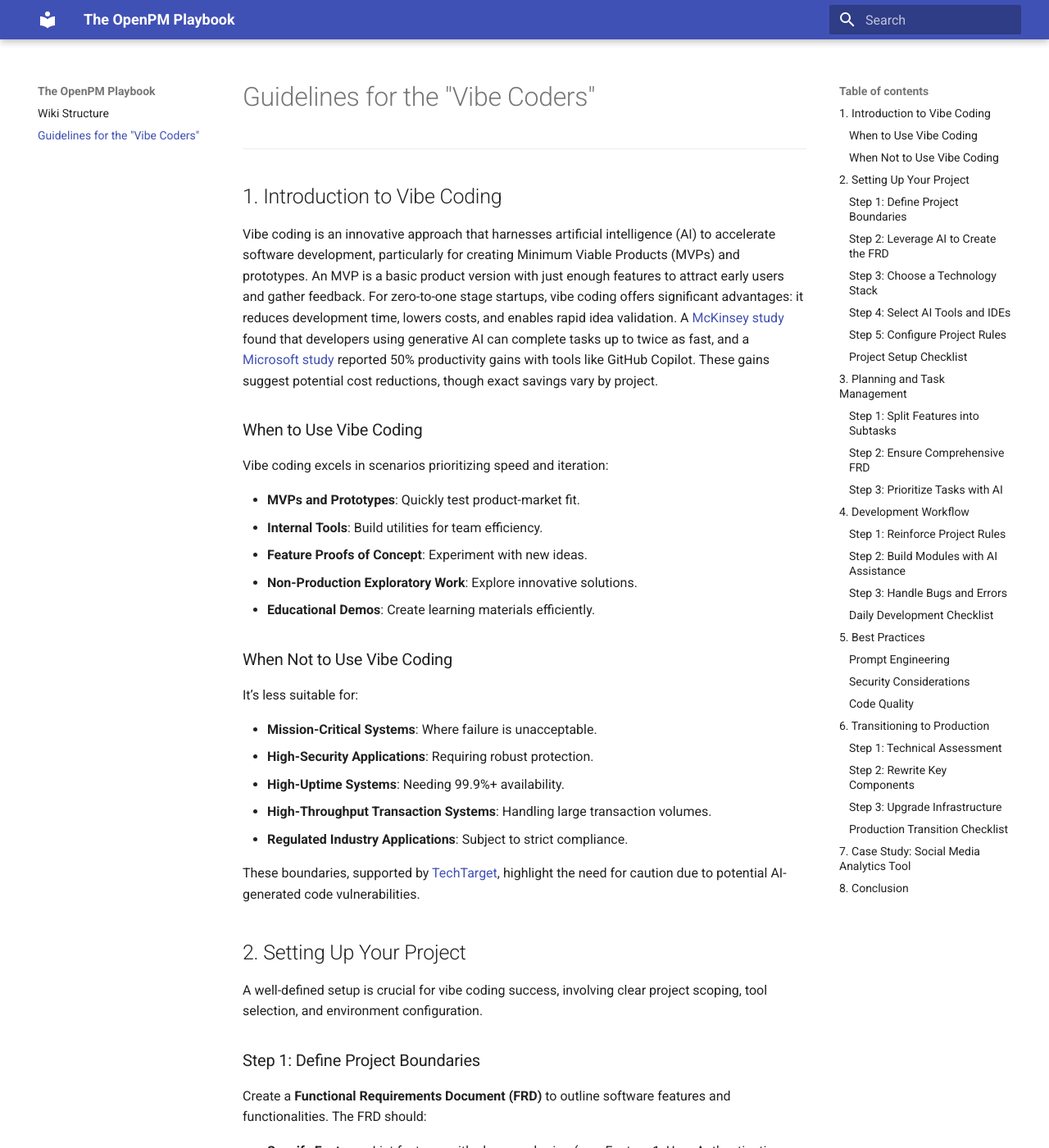
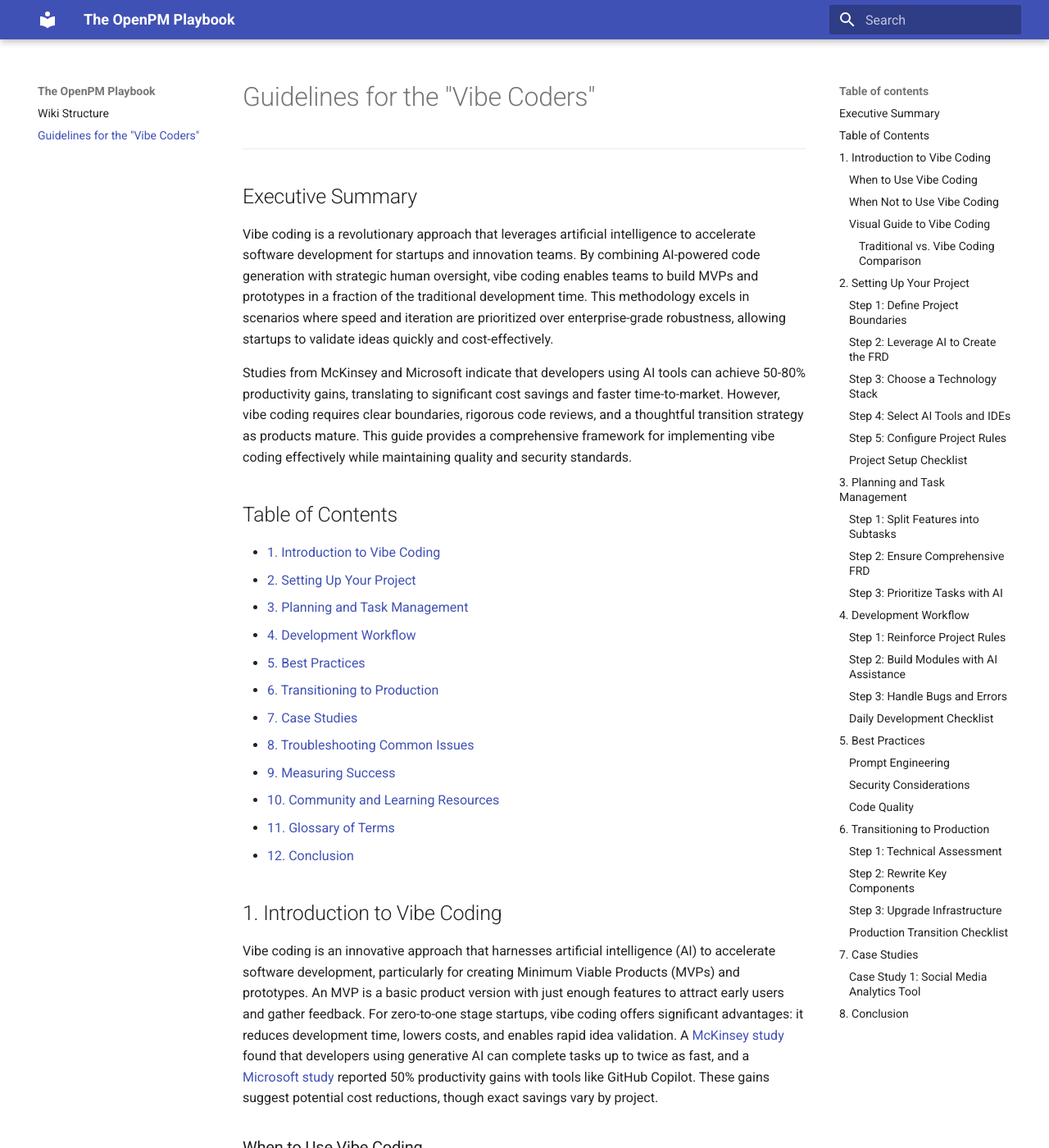
Before and after one commit to OpenPM-Foundry/The-OpenPM-Playbook, an MkDocs documentation site: the page built from docs/vibe-coding-guidelines.md, in a window 1280 px wide and 1400 px high. Shown: the whole window at 82% size. Built offline with MkDocs 1.6.1 and Material for MkDocs 9.7.7, drawn with Linux system fonts in a browser that asks for light colours; some of the changed text lies outside the part shown.

Commit message:
feat: add link and update content

````diff
--- a/docs/vibe-coding-guidelines.md
+++ b/docs/vibe-coding-guidelines.md
@@ -1,6 +1,27 @@
 # Guidelines for the "Vibe Coders"
 
 ---
+
+## Executive Summary
+
+Vibe coding is a revolutionary approach that leverages artificial intelligence to accelerate software development for startups and innovation teams. By combining AI-powered code generation with strategic human oversight, vibe coding enables teams to build MVPs and prototypes in a fraction of the traditional development time. This methodology excels in scenarios where speed and iteration are prioritized over enterprise-grade robustness, allowing startups to validate ideas quickly and cost-effectively.
+
+Studies from McKinsey and Microsoft indicate that developers using AI tools can achieve 50-80% productivity gains, translating to significant cost savings and faster time-to-market. However, vibe coding requires clear boundaries, rigorous code reviews, and a thoughtful transition strategy as products mature. This guide provides a comprehensive framework for implementing vibe coding effectively while maintaining quality and security standards.
+
+## Table of Contents
+
+- [1. Introduction to Vibe Coding](#1-introduction-to-vibe-coding)
+- [2. Setting Up Your Project](#2-setting-up-your-project)
+- [3. Planning and Task Management](#3-planning-and-task-management)
+- [4. Development Workflow](#4-development-workflow)
+- [5. Best Practices](#5-best-practices)
+- [6. Transitioning to Production](#6-transitioning-to-production)
+- [7. Case Studies](#7-case-studies)
+- [8. Troubleshooting Common Issues](#8-troubleshooting-common-issues)
+- [9. Measuring Success](#9-measuring-success)
+- [10. Community and Learning Resources](#10-community-and-learning-resources)
+- [11. Glossary of Terms](#11-glossary-of-terms)
+- [12. Conclusion](#12-conclusion)
 
 ## 1. Introduction to Vibe Coding
 
@@ -28,6 +49,20 @@
 
 These boundaries, supported by [TechTarget](https://www.techtarget.com/searchitoperations/feature/The-promises-and-risks-of-AI-in-software-development), highlight the need for caution due to potential AI-generated code vulnerabilities.
 
+### Visual Guide to Vibe Coding
+
+#### Traditional vs. Vibe Coding Comparison
+
+| Development Aspect | Traditional Approach         | Vibe Coding Approach             |
+| ------------------ | ---------------------------- | -------------------------------- |
+| Time to MVP        | 3-6 months                   | 2-8 weeks                        |
+| Development Cost   | $$$$                         | $$                               |
+| Team Size Required | 3-5 developers               | 1-2 developers                   |
+| Code Quality       | Consistent, well-architected | Varies, requires review          |
+| Scalability        | Built-in from start          | May require refactoring          |
+| Security           | Systematic approach          | Requires additional verification |
+| Maintenance        | Standard practices           | May need more documentation      |
+
 ## 2. Setting Up Your Project
 
 A well-defined setup is crucial for vibe coding success, involving clear project scoping, tool selection, and environment configuration.
@@ -43,10 +78,10 @@
 
 **Example FRD Snippet**:
 
-| Feature ID | Description | Constraints | Future Enhancements |  |
-| --- | --- | --- | --- | --- |
-| F1/M1.1 | User Login | <200ms response, 100 req/min | Add OAuth support |  |
-| F1/M1.2 | Password Reset | Email rate limit: 5/hour | Add SMS option |  |
+| Feature ID | Description    | Constraints                  | Future Enhancements |     |
+| ---------- | -------------- | ---------------------------- | ------------------- | --- |
+| F1/M1.1    | User Login     | <200ms response, 100 req/min | Add OAuth support   |     |
+| F1/M1.2    | Password Reset | Email rate limit: 5/hour     | Add SMS option      |     |
 
 ### Step 2: Leverage AI to Create the FRD
 
@@ -97,18 +132,17 @@
   injection_prevention: strict
 version_control:
   commit_after_milestones: true
-
 ```
 
 Include third-party service documentation links in IDE settings for easy reference.
 
 ### Project Setup Checklist
 
-- [ ]  Define project scope and create FRD.
-- [ ]  Select technology stack (e.g., Next.js, FastAPI).
-- [ ]  Choose AI tools (e.g., Cursor, advanced LLMs).
-- [ ]  Configure project rules in IDE.
-- [ ]  Set up version control with Git.
+- [ ] Define project scope and create FRD.
+- [ ] Select technology stack (e.g., Next.js, FastAPI).
+- [ ] Choose AI tools (e.g., Cursor, advanced LLMs).
+- [ ] Configure project rules in IDE.
+- [ ] Set up version control with Git.
 
 ## 3. Planning and Task Management
 
@@ -120,10 +154,10 @@
 
 - **Feature**: User Authentication
 - **Subtasks**:
-    - Implement login endpoint.
-    - Set up JWT token generation.
-    - Create password reset flow.
-    - Write unit tests.
+  - Implement login endpoint.
+  - Set up JWT token generation.
+  - Create password reset flow.
+  - Write unit tests.
 
 **Prompt**: “Break down the User Authentication feature into subtasks for a FastAPI backend.”
 
@@ -169,13 +203,13 @@
 
 ```markdown
 As a backend developer, implement a user registration endpoint in FastAPI that:
+
 - Accepts username, email, and password.
 - Validates unique email.
 - Hashes password with bcrypt.
 - Stores user in PostgreSQL via SQLAlchemy.
 - Returns user ID on success.
-Generate unit tests using pytest.
-
+  Generate unit tests using pytest.
 ```
 
 - **Review Code**: Manually verify AI-generated code for correctness and efficiency.
@@ -194,16 +228,15 @@
 The login endpoint crashes with a 500 error for invalid credentials. Error log:
 [TypeError: 'NoneType' object is not subscriptable]
 Modify to return a 401 status with 'Invalid credentials' message.
-
 ```
 
 ### Daily Development Checklist
 
-- [ ]  Define daily subtasks.
-- [ ]  Write tests before coding.
-- [ ]  Generate and review AI code.
-- [ ]  Commit code with descriptive messages.
-- [ ]  Update documentation.
+- [ ] Define daily subtasks.
+- [ ] Write tests before coding.
+- [ ] Generate and review AI code.
+- [ ] Commit code with descriptive messages.
+- [ ] Update documentation.
 
 ## 5. Best Practices
 
@@ -216,27 +249,26 @@
 - **Structure**: Specify role, task, requirements, and constraints.
 - **Example Frontend Prompt**:
 
-    ```markdown
-    As a frontend developer, create a React component for a user profile page that:
-    - Displays name, email, and profile picture.
-    - Fetches data from '/api/user'.
-    - Handles loading and error states.
-    - Uses Tailwind CSS.
-    - Includes Jest tests.
+  ```markdown
+  As a frontend developer, create a React component for a user profile page that:
 
-    ```
+  - Displays name, email, and profile picture.
+  - Fetches data from '/api/user'.
+  - Handles loading and error states.
+  - Uses Tailwind CSS.
+  - Includes Jest tests.
+  ```
 
 - **Example Security Prompt**:
 
-    ```markdown
-    Implement a password hashing function using bcrypt that:
-    - Takes a plain text password.
-    - Uses 12 salt rounds.
-    - Handles errors.
-    - Avoids plaintext storage.
+  ```markdown
+  Implement a password hashing function using bcrypt that:
 
-    ```
-
+  - Takes a plain text password.
+  - Uses 12 salt rounds.
+  - Handles errors.
+  - Avoids plaintext storage.
+  ```
 
 ### Security Considerations
 
@@ -267,7 +299,6 @@
   "/api/data/*":
     limit: 100/hour
     burst: 150
-
 ```
 
 ### Code Quality
@@ -298,12 +329,14 @@
 
 ### Production Transition Checklist
 
-- [ ]  Test at 5x expected traffic.
-- [ ]  Rewrite critical components.
-- [ ]  Set up monitoring and alerts.
-- [ ]  Document incident response plan.
+- [ ] Test at 5x expected traffic.
+- [ ] Rewrite critical components.
+- [ ] Set up monitoring and alerts.
+- [ ] Document incident response plan.
 
-## 7. Case Study: Social Media Analytics Tool
+## 7. Case Studies
+
+### Case Study 1: Social Media Analytics Tool
 
 **Challenge**: A startup needed an MVP for a social media analytics tool to attract investors.
 
````
Also changed, not shown: docs/index.md (+1 -1 lines).
